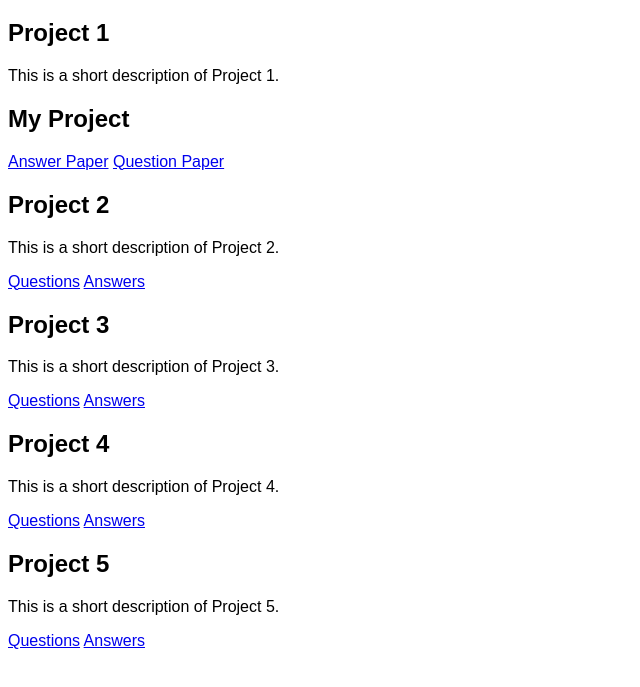
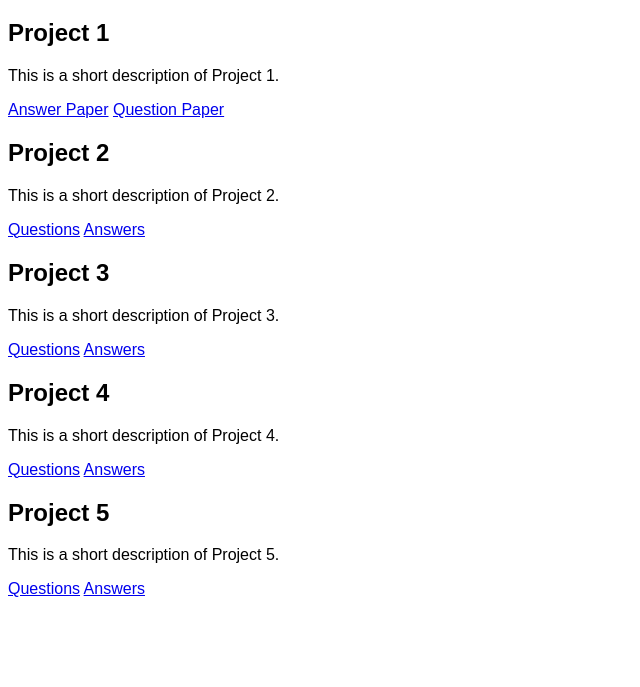
Before and after one commit to bheijliger/Portfolio, a plain HTML site: page index.html in a window 1280 px wide. Shown: the part 61-748 px from the top of the page, without its empty margins (0-640 px from the left). Drawn offline with Linux system fonts and the light colour scheme.

Commit message:
Update index.html

```diff
--- a/index.html
+++ b/index.html
@@ -17,7 +17,6 @@
     <div class="project">
         <h2>Project 1</h2>
         <p>This is a short description of Project 1.</p>
-        <h2>My Project</h2>
         <a href="Heijliger-KrogulskiBorisSMM636.pdf" target="_blank">Answer Paper</a>
         <a href="SMM636.pdf" target="_blank">Question Paper</a>
     </div>
```
